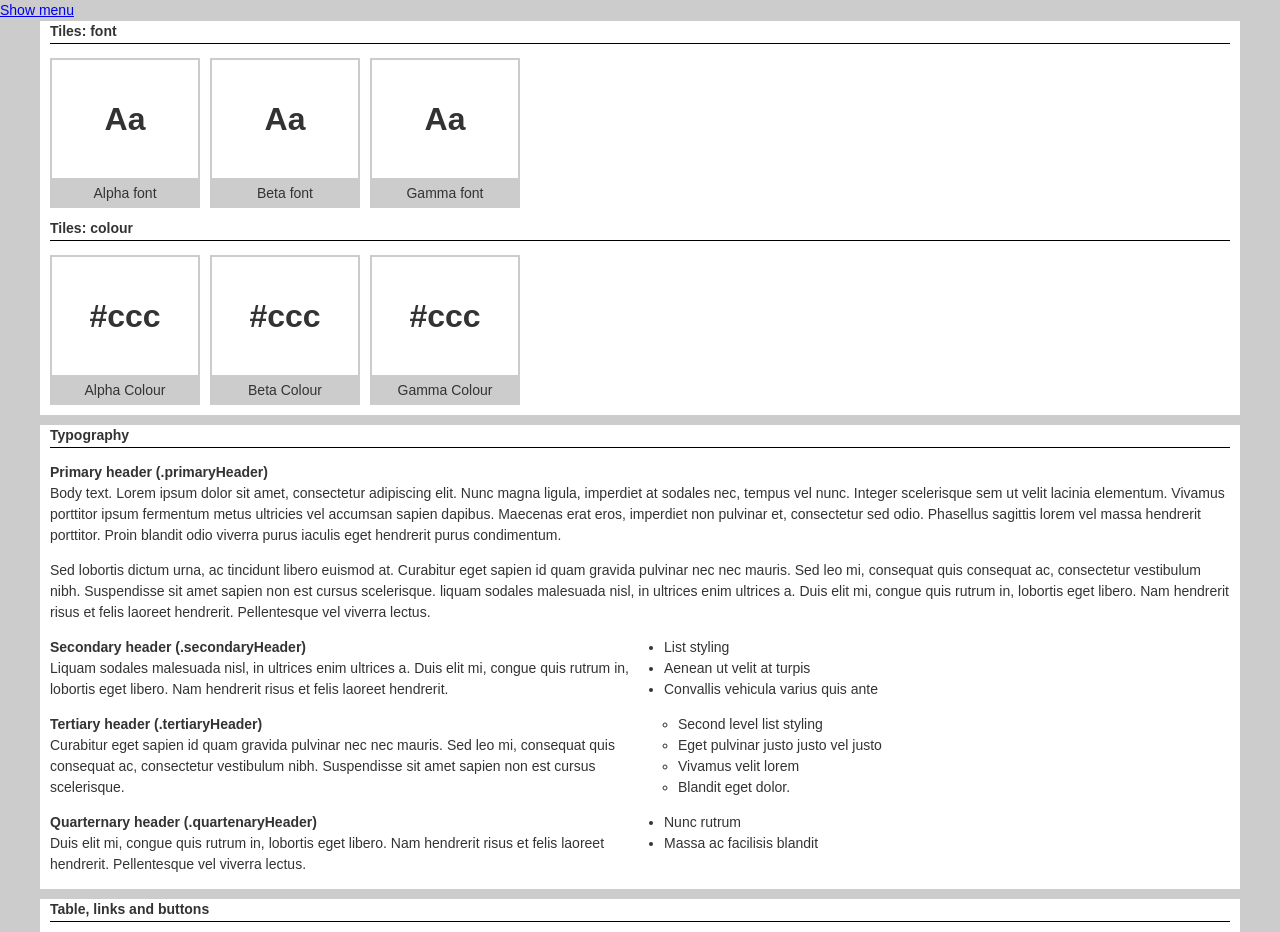
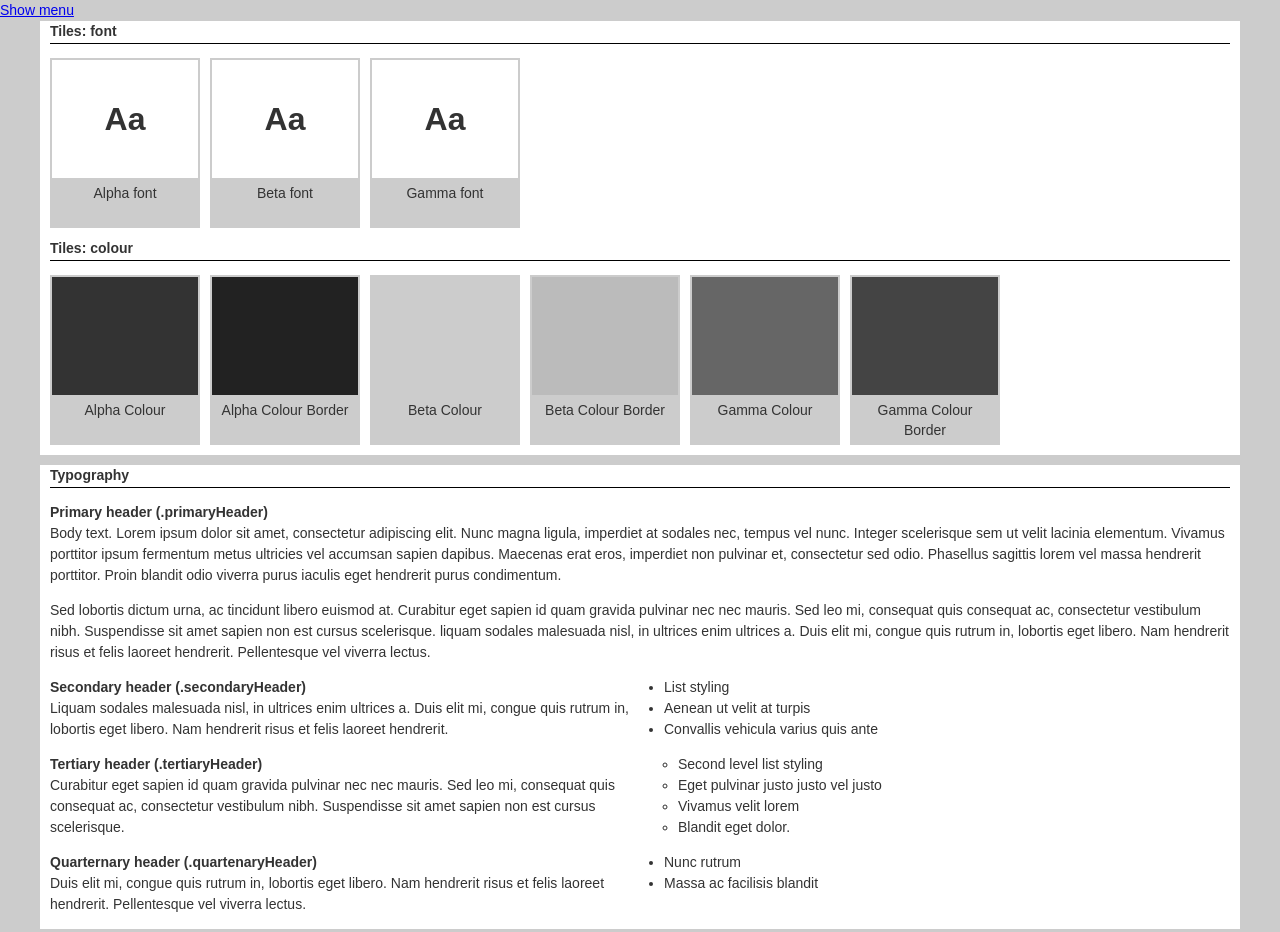
Before and after one commit to frankjwest/skeleton, a website: page style-guide.html in a window 1280 px wide. Shown: the top 932 px of the page. Drawn offline with nearby package versions, Linux system fonts and the light colour scheme.

Commit message:
Updated default colours in styleguide
Updated default colours and created temporary classes for style guide
tiles.

```diff
--- a/a/s/_variables.scss
+++ b/a/s/_variables.scss
@@ -33,13 +33,13 @@
     Base
   */
   $alphaColor: #333;
-  $alphaColorBorder: #333;
+  $alphaColorBorder: #222;
 
-  $betaColor: #333;
-  $betaColorBorder: #333;
+  $betaColor: #ccc;
+  $betaColorBorder: #bbb;
 
-  $gammaColor: #333;
-  $gammaColorBorder: #333;
+  $gammaColor: #666;
+  $gammaColorBorder: #444;
 
 /*
   Widgets
--- a/a/s/internal-style-guide.scss
+++ b/a/s/internal-style-guide.scss
@@ -15,7 +15,7 @@ body {
 
   .styleGuideBlock {
     border: 2px solid #ccc;
-    @include height(150);
+    @include height(170);
     @include margin(0, 10, 10, 0);
     text-align: center;
     @include width(150);
@@ -32,6 +32,7 @@ body {
     .styleName {
       background: #ccc;
       display: block;
+      @include height(50);
       @include line-height(20);
       @include padding(5);
     }
@@ -43,3 +44,15 @@ body {
     @extend %flatList;
     padding: 0;
   }
+
+/*
+  Colours
+*/
+.styleAlphaColor { background: $alphaColor; }
+.styleAlphaColorBorder { background: $alphaColorBorder; }
+
+.styleBetaColor { background: $betaColor; }
+.styleBetaColorBorder { background: $betaColorBorder; }
+
+.styleGammaColor { background: $gammaColor; }
+.styleGammaColorBorder { background: $gammaColorBorder; }
--- a/style-guide.html
+++ b/style-guide.html
@@ -112,25 +112,43 @@
               <hr>
 
               <ul class="styleFlatList">
-                <li class="styleGuideBlock">
+                <li class="styleGuideBlock styleAlphaColor">
                   <span class="styleInfo">
-                    #ccc
+
                   </span>
                   <span class="styleName">Alpha Colour</span>
                 </li>
+                <li class="styleGuideBlock styleAlphaColorBorder">
+                  <span class="styleInfo">
 
-                <li class="styleGuideBlock">
+                  </span>
+                  <span class="styleName">Alpha Colour Border</span>
+                </li>
+
+                <li class="styleGuideBlock styleBetaColor">
                   <span class="styleInfo">
-                    #ccc
+
                   </span>
                   <span class="styleName">Beta Colour</span>
                 </li>
+                <li class="styleGuideBlock styleBetaColorBorder">
+                  <span class="styleInfo">
 
-                <li class="styleGuideBlock">
+                  </span>
+                  <span class="styleName">Beta Colour Border</span>
+                </li>
+
+                <li class="styleGuideBlock styleGammaColor">
                   <span class="styleInfo">
-                    #ccc
+
                   </span>
                   <span class="styleName">Gamma Colour</span>
+                </li>
+                <li class="styleGuideBlock styleGammaColorBorder">
+                  <span class="styleInfo">
+
+                  </span>
+                  <span class="styleName">Gamma Colour Border</span>
                 </li>
               </ul>
 
```
Also changed, not shown: a/c/internal-style-guide.css.
